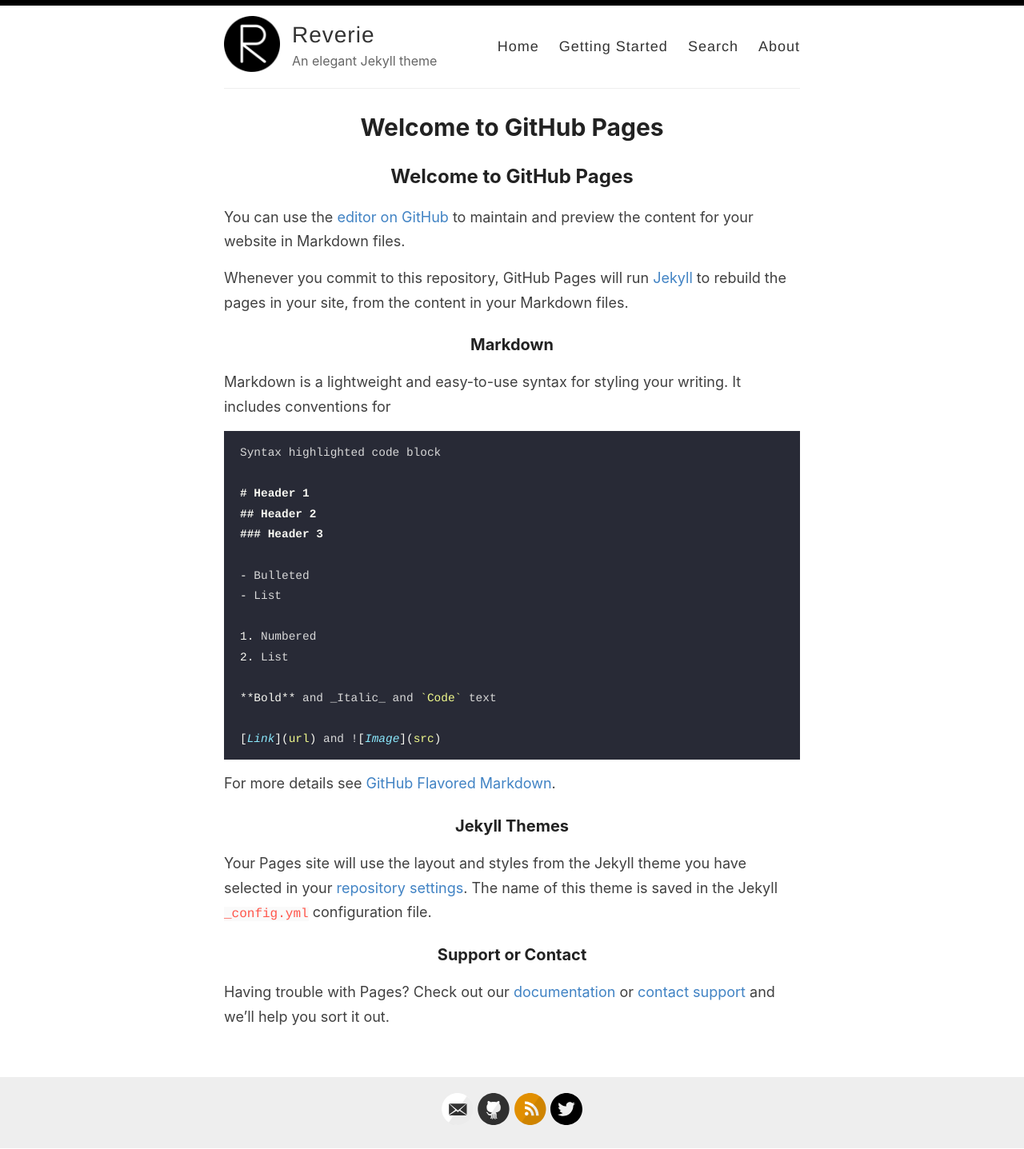
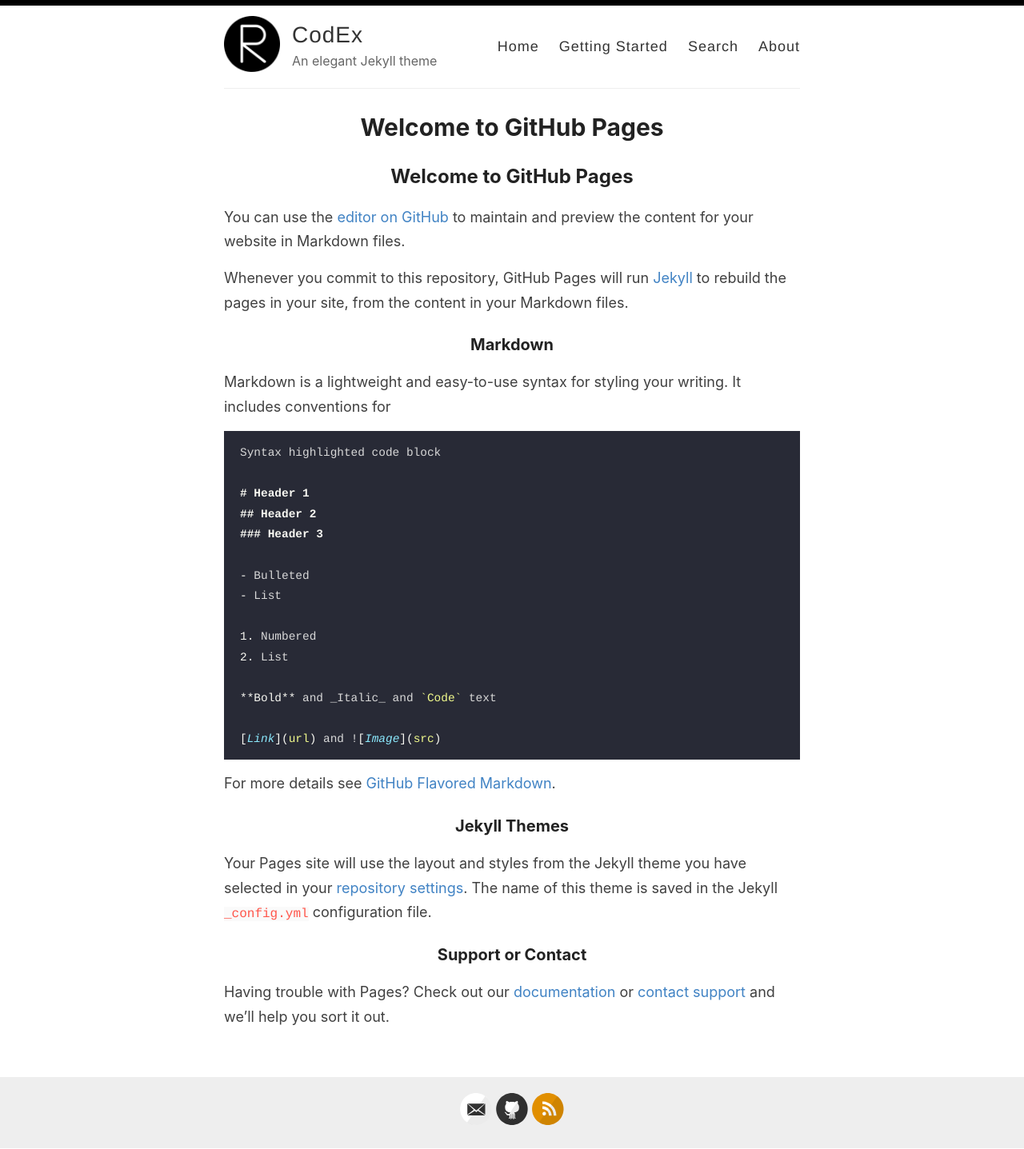
Before and after one commit to RakanAlanazi/CodEx, a Jekyll site: the page built from index.md, in a window 1280 px wide. Shown: the whole page at 80% size. Built offline with Jekyll 4.4.1, drawn with Linux system fonts in a browser that asks for light colours; our own code applies the rules of GitHub Pages for plain Markdown files; the list of posts is cut into pages by our own code.

Commit message:
Update _config.yml

```diff
--- a/_config.yml
+++ b/_config.yml
@@ -3,10 +3,10 @@
 #
 
 # Name of your site (displayed in the header)
-name: Reverie
+name: CodEx
 
 # Name of the author
-author: Amit Merchant
+author: Rakan Alanazi
 
 # Short bio or description (displayed in the header)
 description: An elegant Jekyll theme
@@ -21,15 +21,15 @@ avatar: /images/reverie.png
 # Includes an icon in the footer for each username you enter
 footer-links:
   dribbble:
-  email: amit.d.merchant@gmail.com
+  email: a.rakan@outlook.com
   facebook:
   flickr:
-  github: amitmerchant1990/reverie
+  github: rakanalanazi/CodEx
   instagram:
   linkedin:
   pinterest:
   rss: rss
-  twitter: amit_merchant
+  twitter:
   stackoverflow:
   youtube: # channel/<your_long_string> or user/<user-name>
   googleplus: # anything in your profile username that comes after plus.google.com/
@@ -45,14 +45,14 @@ google_analytics: UA-43339302-11
 
 # Your website URL (e.g. http://amitmerchant1990.github.io or http://www.amitmerchant.com)
 # Used for Sitemap.xml and your RSS feed
-url: http://www.amitmerchant.com/reverie
-enforce_ssl: https://www.amitmerchant.com/reverie
+url: https://rakanalanazi.github.io/CodEx
+enforce_ssl: https://rakanalanazi.github.io/CodEx
 
 # If you're hosting your site at a Project repository on GitHub pages
 # (http://yourusername.github.io/repository-name)
 # and NOT your User repository (http://yourusername.github.io)
 # then add in the baseurl here, like this: "/repository-name"
-baseurl: "/reverie"
+baseurl: "/CodEx"
 
 #
 # !! You don't need to change any of the configuration flags below !!
```
